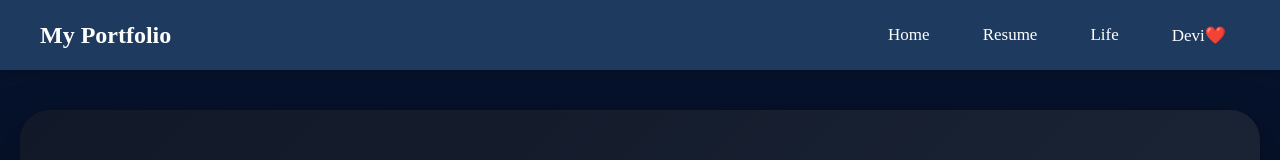
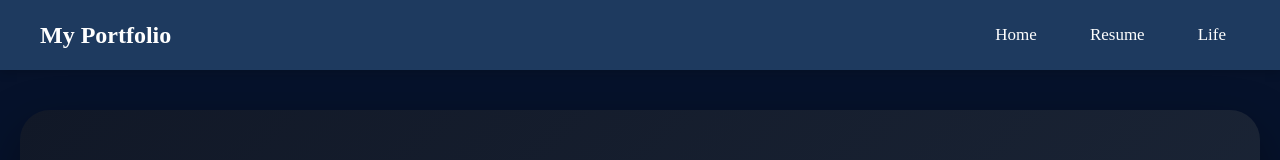
Before and after one commit to palekar29s/mypage, an Angular app: page /home in a window 1280 px wide. Shown: the top 160 px of the page. Built offline with nearby package versions, Linux system fonts and the light colour scheme.

Commit message:
reverted the changebirth

```diff
--- a/src/app/app.component.html
+++ b/src/app/app.component.html
@@ -16,9 +16,7 @@
         <a routerLink="/mylife" routerLinkActive="active">
            Life
         </a>
-        <a routerLink="/neww" routerLinkActive="active">
-          Devi❤️
-        </a>
+      <!--  <a routerLink="/neww" routerLinkActive="active">  Devi❤️   </a> -->
     </div>
 
 </nav>
```
